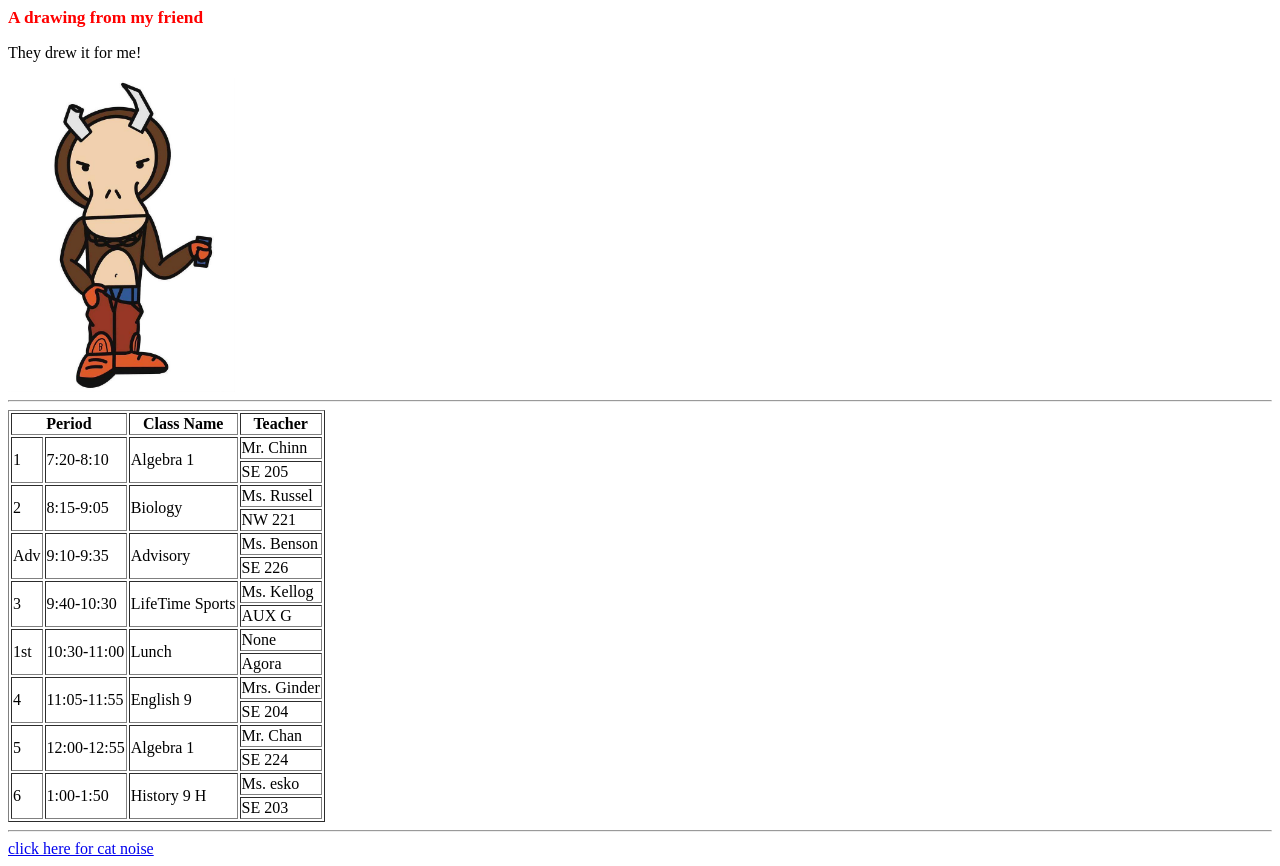
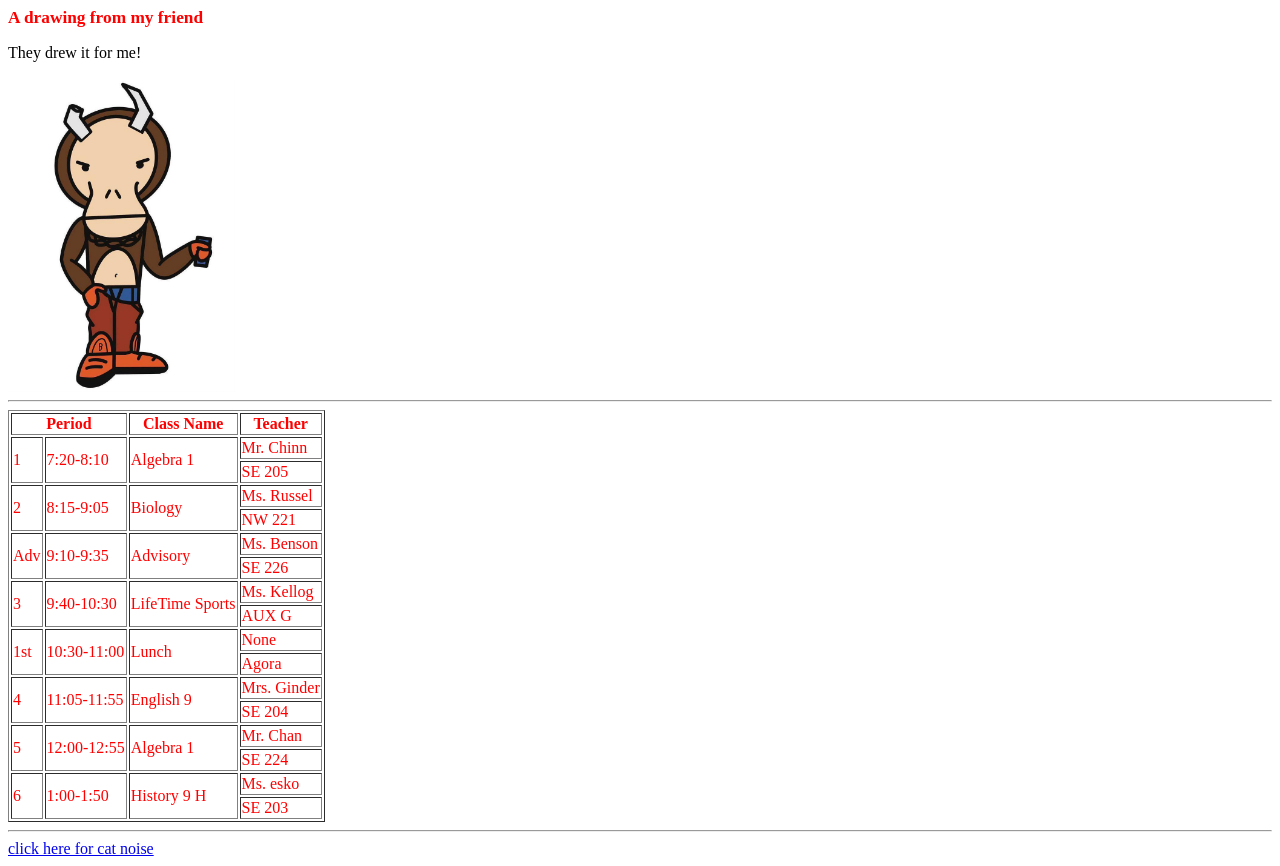
Before and after one commit to Le-Riley/CSP21, a plain HTML site: page index.html in a window 1280 px wide. Drawn offline with Linux system fonts and the light colour scheme.

Commit message:
Update index.html

```diff
--- a/index.html
+++ b/index.html
@@ -6,6 +6,9 @@
       h1 {
         color: red;
         font-size: 13pt;
+      }
+      table {
+        color: red;
       }
     </style>
   </head>
```
